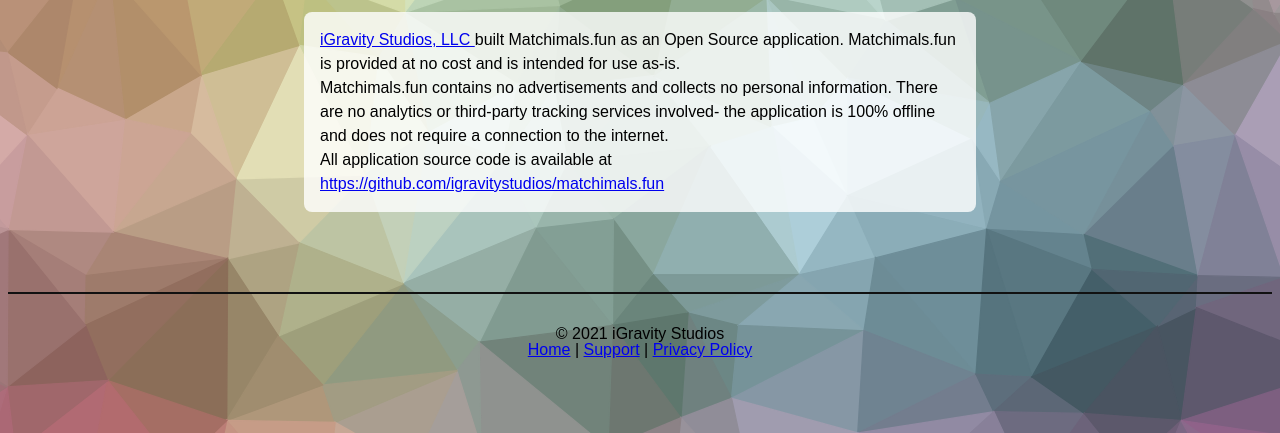
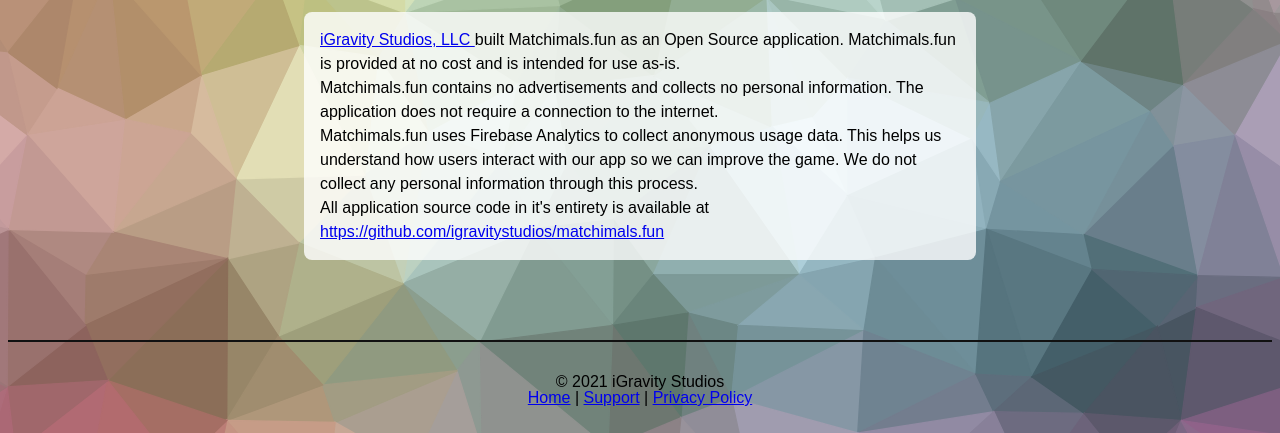
Before and after one commit to igravitystudios/matchimals.com, an Eleventy site: page src/privacy.html in a window 1280 px wide. Shown: the part 367-800 px from the top of the page. Built offline with nearby package versions, Linux system fonts and the light colour scheme; Eleventy itself is replaced by a stand-in of ours; files that its build step writes are made by us from their sources; a web font is replaced by a local one.

Commit message:
Firebase analytics

```diff
--- a/src/privacy.html
+++ b/src/privacy.html
@@ -13,12 +13,15 @@
   </p>
   <p>
     Matchimals.fun contains no advertisements and collects no personal
-    information. There are no analytics or third-party tracking services
-    involved- the application is 100% offline and does not require a connection
-    to the internet.
+    information. The application does not require a connection to the internet.
   </p>
   <p>
-    All application source code is available at
+    Matchimals.fun uses Firebase Analytics to collect anonymous usage data. This
+    helps us understand how users interact with our app so we can improve the
+    game. We do not collect any personal information through this process.
+  </p>
+  <p>
+    All application source code in it's entirety is available at
     <a href="https://github.com/igravitystudios/matchimals.fun"
       >https://github.com/igravitystudios/matchimals.fun</a
     >
```
